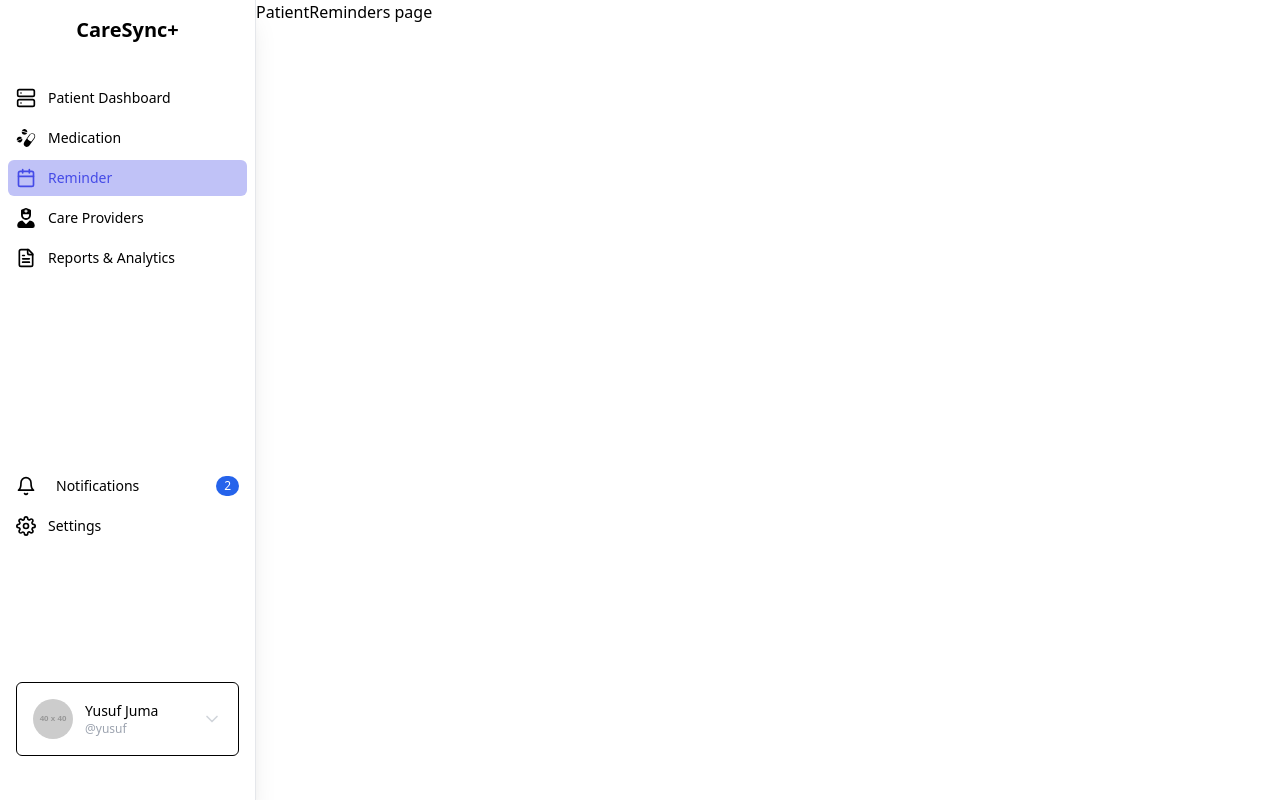
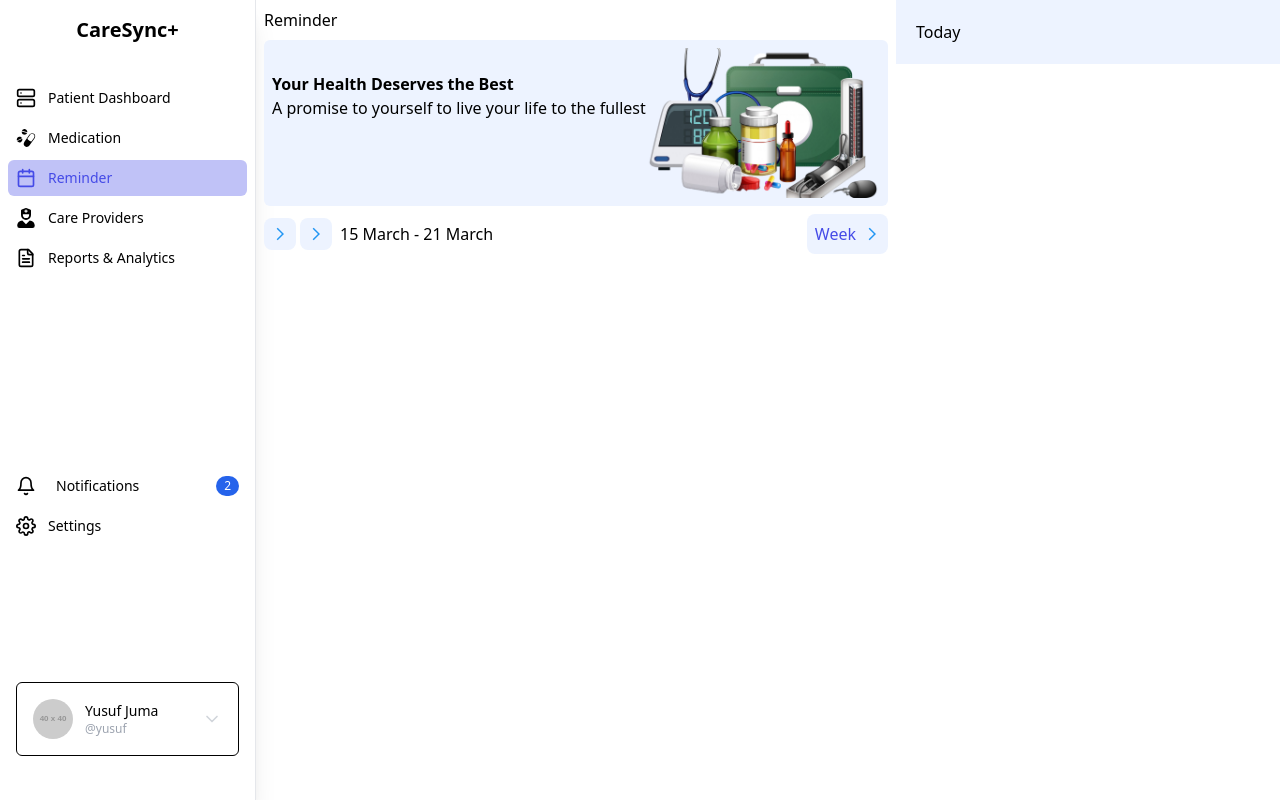
Before and after one commit to kennedymwaniki/CareSync, a React app: page /patient/patient-reminder in a window 1280 px wide. Built offline with nearby package versions, Linux system fonts and the light colour scheme; the HTML template or start-up script is replaced by a standard one.

Commit message:
Add ReminderSideBar and DateComponent; enhance PatientReminders layout

```diff
--- /dev/null
+++ b/src/components/DateComponent.tsx
@@ -0,0 +1,26 @@
+import { FcNext } from "react-icons/fc";
+
+const DateComponent = () => {
+  return (
+    <div className="flex justify-between mt-2">
+      <div className="flex justify-between items-center space-x-2">
+        <div className="space-x-1">
+          <button className="bg-[#EDF3FF] p-2 rounded-lg">
+            <FcNext />
+          </button>
+          <button className="bg-[#EDF3FF] p-2 rounded-lg">
+            <FcNext />
+          </button>
+        </div>
+        <p>15 March - 21 March </p>
+      </div>
+
+      <div className="flex justify-between items-center bg-[#EDF3FF] p-2 rounded-lg gap-2 text-[#454BE7]">
+        <p>Week</p>
+        <FcNext />
+      </div>
+    </div>
+  );
+};
+
+export default DateComponent;
--- /dev/null
+++ b/src/components/ReminderSideBar.tsx
@@ -0,0 +1,9 @@
+const ReminderSideBar = () => {
+  return (
+    <div className="w-96 p-[20px]  bg-[#EDF3FF]">
+      <p>Today</p>
+    </div>
+  );
+};
+
+export default ReminderSideBar;
--- a/src/features/care providers/CareProvidersList.tsx
+++ b/src/features/care providers/CareProvidersList.tsx
@@ -1,5 +1,5 @@
 const CareProvidersList = () => {
-  return <div>CareProvidersList</div>;
+  return <div></div>;
 };
 
 export default CareProvidersList;
--- a/src/features/patient/PatientReminders.tsx
+++ b/src/features/patient/PatientReminders.tsx
@@ -1,5 +1,33 @@
+import ReminderSideBar from "../../components/ReminderSideBar";
+import reminder from "../../assets/reminderbanner.png";
+import DateComponent from "../../components/DateComponent";
 const PatientReminders = () => {
-  return <div>PatientReminders page</div>;
+  return (
+    <div className="flex w-full text-nowrap">
+      <div className="p-2">
+        <h4 className="mb-2">Reminder</h4>
+        <div className="p-2 bg-[#EDF3FF] rounded-md flex justify-between">
+          <div className="my-6">
+            <p className="font-bold">Your Health Deserves the Best</p>
+            <p>A promise to yourself to live your life to the fullest</p>
+          </div>
+          <div className="w-auto flex items-center justify-between">
+            <img
+              src={reminder}
+              alt="banner"
+              className="object-cover w-[280px] h-[150px]"
+            />
+          </div>
+        </div>
+        <div>
+          <DateComponent />
+        </div>
+      </div>
+      <div>
+        <ReminderSideBar />
+      </div>
+    </div>
+  );
 };
 
 export default PatientReminders;
```
Also changed, not shown: src/assets/reminderbanner.png (added).
